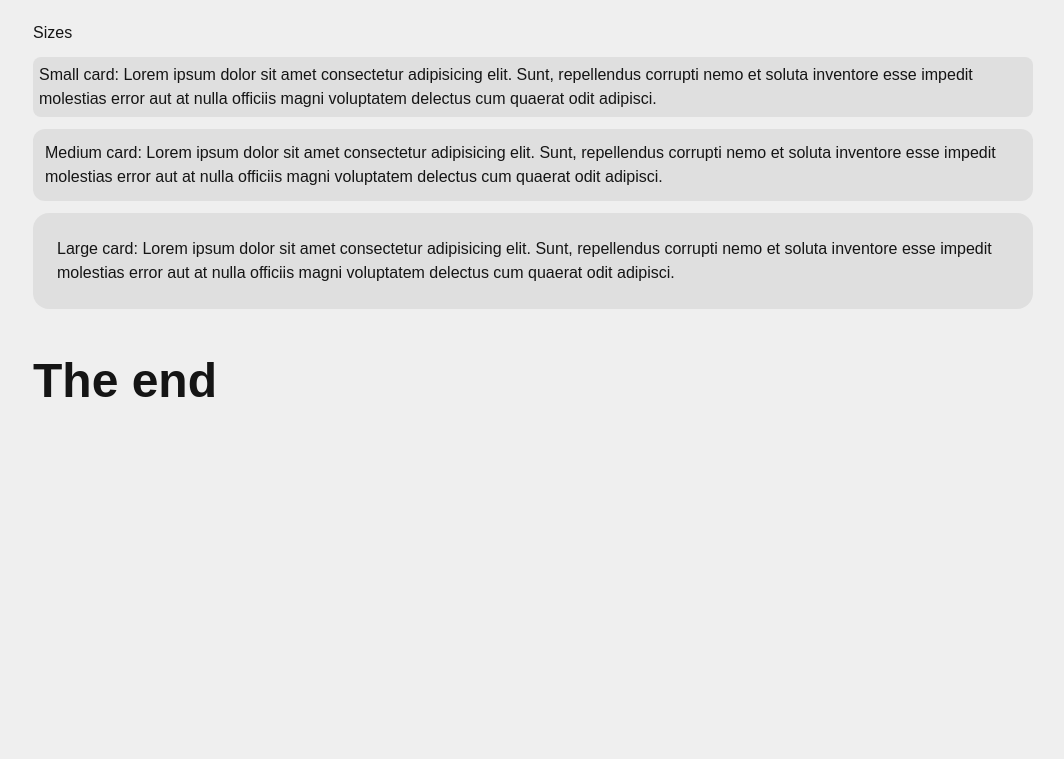
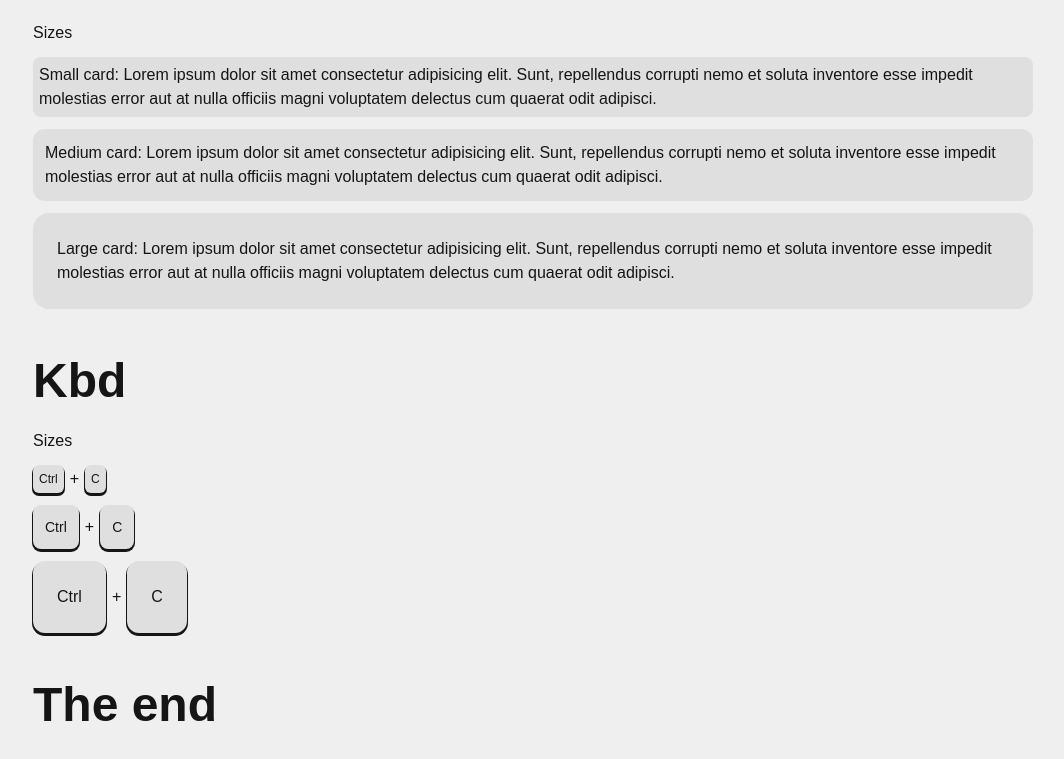
Before and after one commit to FarzadVav/kadoui-css, a website built with Vite: page apps/playground/index.html in a window 1280 px wide. Shown: the part 2529-3288 px from the top of the page, without its empty margins (107-1171 px from the left). Before the commit the page ends 2982 px from the top, so only its background shows below. Built offline with nearby package versions, Linux system fonts and the light colour scheme.

Commit message:
add kbd to playground

```diff
--- a/apps/playground/index.html
+++ b/apps/playground/index.html
@@ -306,6 +306,28 @@
       </div>
     </div>
 
+    <p class="container heading mt-12">Kbd</p>
+    <div class="container mt-6">
+      <p>Sizes</p>
+      <div class="f-align gap-1.5 mt-3">
+        <span class="kbd kbd-sm">Ctrl</span>
+        <span>+</span>
+        <span class="kbd kbd-sm">C</span>
+      </div>
+
+      <div class="f-align gap-1.5 mt-3">
+        <span class="kbd">Ctrl</span>
+        <span>+</span>
+        <span class="kbd">C</span>
+      </div>
+
+      <div class="f-align gap-1.5 mt-3">
+        <span class="kbd kbd-lg">Ctrl</span>
+        <span>+</span>
+        <span class="kbd kbd-lg">C</span>
+      </div>
+    </div>
+
     <p class="container heading my-12">The end</p>
 
     <script
--- a/packages/@kadoui-css/src/styles/kbd.css
+++ b/packages/@kadoui-css/src/styles/kbd.css
@@ -1,5 +1,4 @@
 @utility kbd {
-  --kbd-background: var(--color-background);
   --kbd-p: calc(var(--spacing) * 3);
   --kbd-radius: var(--radius-lg);
   --kbd-text: var(--text-sm);
@@ -7,7 +6,6 @@
 
   @apply bg-background-thick transition-transform active:translate-y-0.5;
 
-  background: var(--kbd-background);
   padding: var(--kbd-p);
   border-radius: var(--kbd-radius);
   font-size: var(--kbd-text);
```
